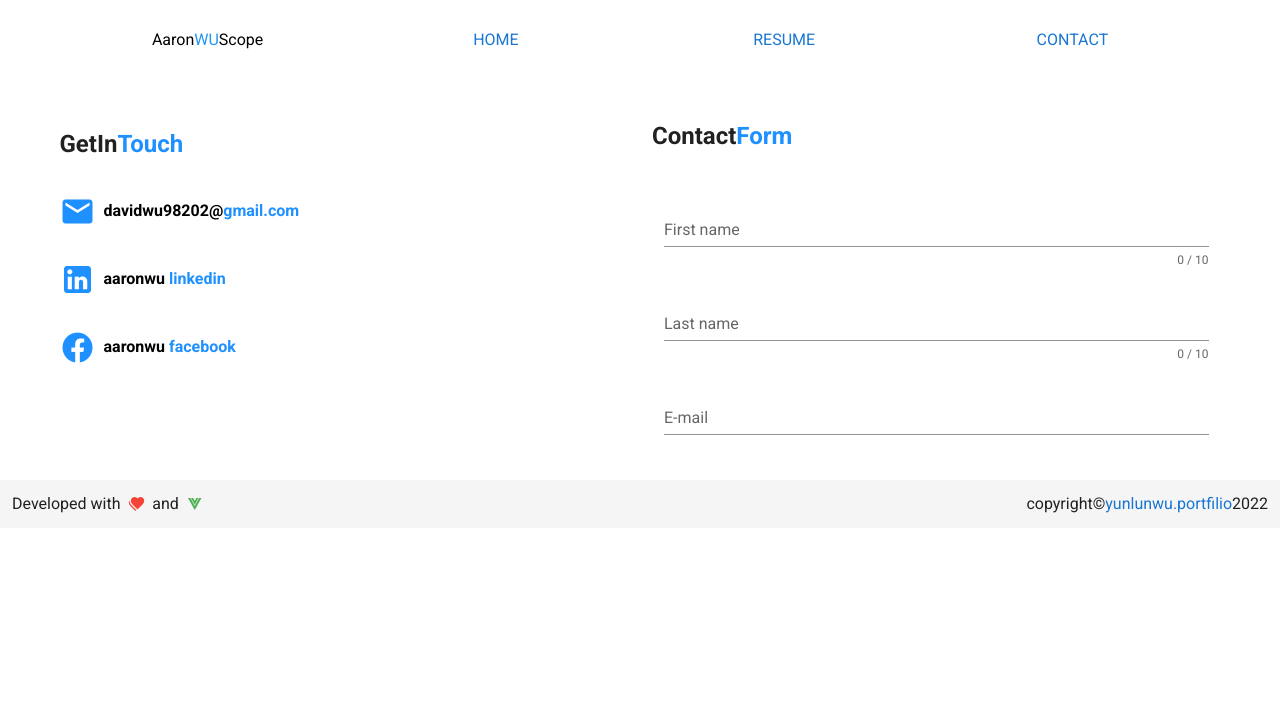
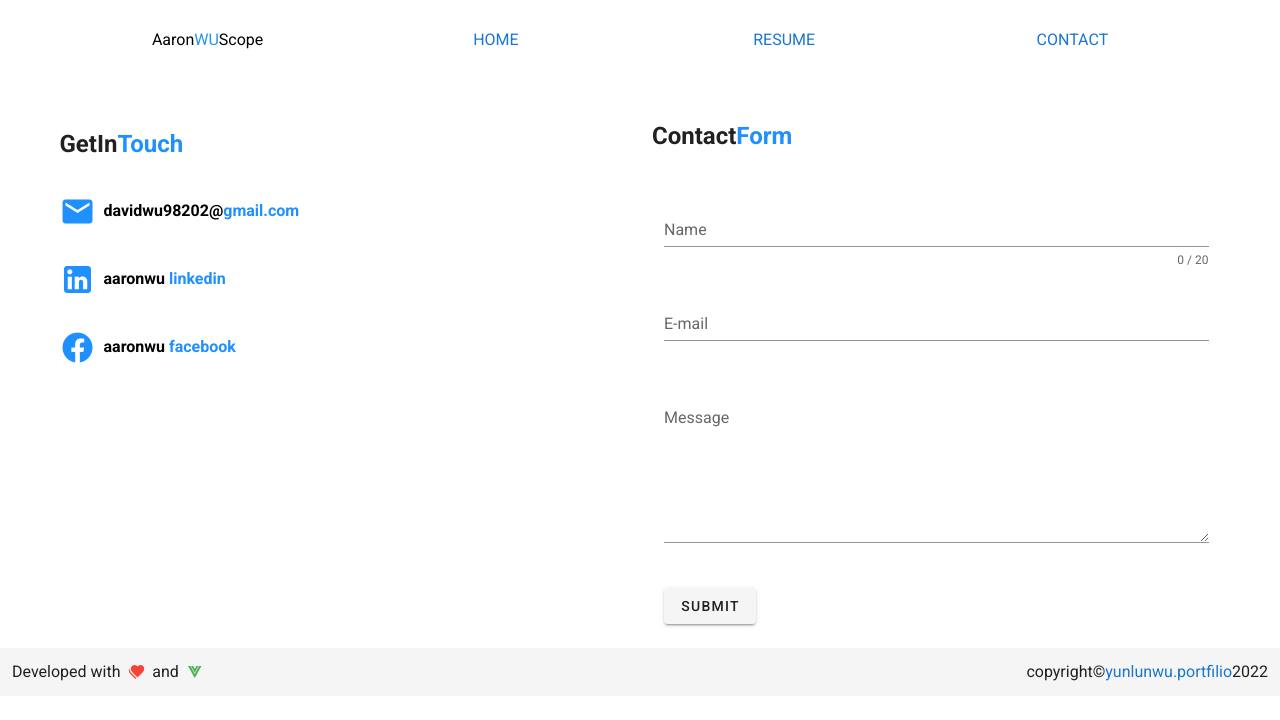
Before and after one commit to yunlunwu/portfoilo, a Vue app: page /contact in a window 1280 px wide. Shown: the top 720 px of the page. Built offline with nearby package versions, Linux system fonts and the light colour scheme.

Commit message:
added contact us

```diff
--- a/package.json
+++ b/package.json
@@ -8,6 +8,10 @@
     "lint": "vue-cli-service lint"
   },
   "dependencies": {
+    "@emailjs/browser": "^3.4.0",
+    "@vue/composition-api": "^1.4.6",
+    "@vuelidate/core": "^2.0.0-alpha.34",
+    "@vuelidate/validators": "^2.0.0-alpha.26",
     "babel-polyfill": "^6.26.0",
     "core-js": "^3.6.5",
     "css-loader": "^6.5.1",
@@ -19,11 +23,13 @@
     "vue-meta": "^2.4.0",
     "vue-router": "^3.5.3",
     "vue-typer": "^1.2.0",
+    "vuelidate": "^0.7.7",
     "vuetify": "^2.6.3",
     "vuex": "^3.6.2"
   },
   "devDependencies": {
     "@mdi/font": "^6.5.95",
+    "@types/vuelidate": "^0.7.15",
     "@vue/cli-plugin-babel": "~4.5.0",
     "@vue/cli-plugin-eslint": "~4.5.0",
     "@vue/cli-service": "~4.5.0",
--- a/src/pages/contact.vue
+++ b/src/pages/contact.vue
@@ -34,106 +34,101 @@
           <span>Contact</span>
           <span style="color: #1E90FF;">Form</span>
         </h2>
-          <v-form v-model="valid">
+        <form ref="form" @submit.prevent="sendEmail">
           <v-container>
             <v-row>
               <v-col
                 cols="12"
               >
                 <v-text-field
-                v-model="firstname"
+                  type="text"
+                  v-model="user_name"
                   :rules="nameRules"
-                :counter="10"
-                label="First name"
+                  :counter="20"
+                  label="Name"
+                  name="user_name"
                   required
                 ></v-text-field>
               </v-col>
-
               <v-col
                 cols="12"
               >
                 <v-text-field
-                v-model="lastname"
-                :rules="nameRules"
-                :counter="10"
-                label="Last name"
+                  type="email"
+                  v-model="user_email"
+                  :rules="emailRules"
+                  label="E-mail"
+                  name="user_email"
                   required
                 ></v-text-field>
               </v-col>
-
               <v-col
                 cols="12"
               >
-              <v-text-field
-                v-model="email"
-                :rules="emailRules"
-                label="E-mail"
+                <v-textarea
+                  v-model="message"
+                  :rules="bodyErrors"
+                  label="Message"
+                  name="message"
                   required
-              ></v-text-field>
+                ></v-textarea>
+              </v-col>
+              <v-col
+                cols="12"
+              >
+                <v-btn
+                  type="submit"
+                  class="mr-4"
+                  value="Send"
+                >
+                  submit
+                </v-btn>
               </v-col>
             </v-row>
           </v-container>
-      </v-form>
+         </form>
       </v-flex>
     </v-layout>
   </v-container>
 </template>
 
 <script>
+import emailjs from '@emailjs/browser';
 export default {
   data() {
     return {
      valid: false,
-      firstname: '',
-      lastname: '',
+      user_name: '',
+      user_email: '',
       nameRules: [
         v => !!v || 'Name is required',
-        v => v.length <= 10 || 'Name must be less than 10 characters',
+        v => v.length <= 20 || 'Name must be less than 20 characters',
       ],
-      email: '',
+      message: '',
       emailRules: [
         v => !!v || 'E-mail is required',
         v => /.+@.+/.test(v) || 'E-mail must be valid',
       ],
+      bodyErrors: [
+        v => !!v || 'Messager is required'
+      ]
     }
   },
   methods: {
-    submit() {
-      this.$v.$touch();
+    sendEmail() {
+      emailjs.sendForm('service_33hsze8', 'template_1nv0nva', this.$refs.form, 'user_XxFSwk0iQhZYqps7CzOxA')
+        .then((result) => {
+            console.log('SUCCESS!', result.text);
+            this.reset()
+        }, (error) => {
+            console.log('FAILED...', error.text);
+        });
     },
-    clear() {
-      this.$v.$reset();
-      this.name = "";
-      this.email = "";
-      this.body = "";
-    }
+    reset () {
+      this.$refs.form.reset()
     },
-  computed: {
-    nameErrors() {
-      const errors = [];
-      if (!this.$v.name.$dirty) return errors;
-      !this.$v.name.maxLength &&
-        errors.push("Name must be at most 20 characters long");
-      !this.$v.name.required && errors.push("Name is required.");
-      return errors;
-    },
-    emailErrors() {
-      const errors = [];
-      if (!this.$v.email.$dirty) return errors;
-      !this.$v.email.email && errors.push("Must be valid e-mail");
-      !this.$v.email.required && errors.push("E-mail is required");
-      return errors;
-    },
-    bodyErrors() {
-      const errors = [];
-      if (!this.$v.body.$dirty) return errors;
-      !this.$v.body.minLength &&
-        errors.push("Text must be at least 20 characters long");
-      !this.$v.body.required && errors.push("Text is required");
-      return errors;
   }
 }
-};
 </script>
 
 <style lang="scss" scoped>
```
Also changed, not shown: src/components/myFooter.vue (indentation only), 1 other file (tests, documents, lock files or other folders). Lines whose indentation alone changed are shown as unchanged.
